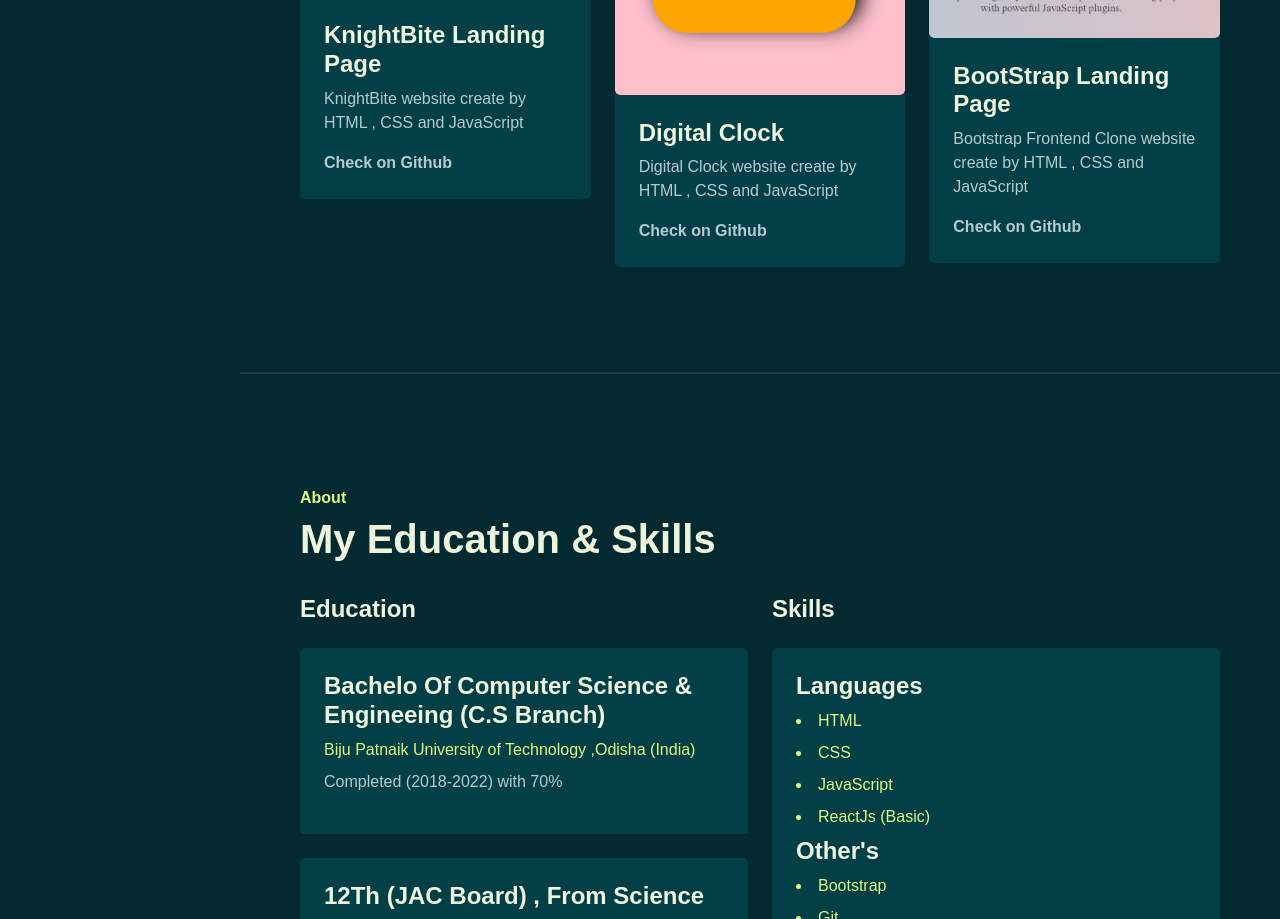
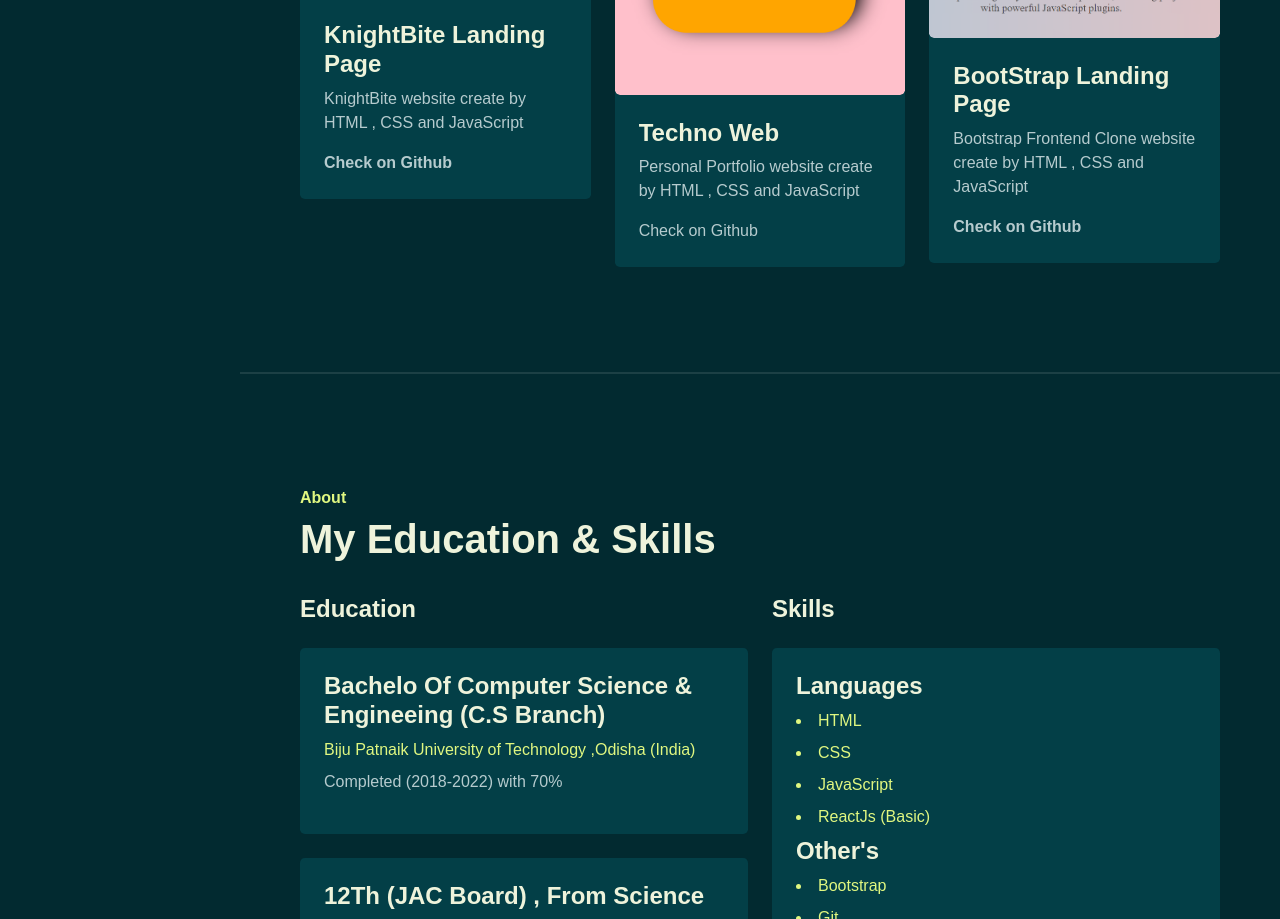
Before and after one commit to sauravkumarbir/portfolio, a plain HTML site: page index.html in a window 1280 px wide. Shown: the part 2026-2945 px from the top of the page. Drawn offline with Linux system fonts and the light colour scheme; files whose address does not match are found by name; a web font is replaced by a local one.

Commit message:
Update index.html

```diff
--- a/index.html
+++ b/index.html
@@ -168,9 +168,9 @@
                                 <img class="rounded-3" src="./Assests/Images/digital clock.png" alt="">
                             </div>
                             <div class="card-custom-content p-4">
-                                <h4>Digital Clock</h4>
-                                <p>Digital Clock website create by HTML , CSS and JavaScript</p>
-                                <a href="https://sauravkumarbir.github.io/digitalclock/" class="link-custom">Check on
+                                <h4>Techno Web</h4>
+                                <p>Personal Portfolio website create by HTML , CSS and JavaScript</p>
+                                <a href="https://sauravkumarbir.github.io/TechnoWeb/">Check on
                                     Github</a>
                             </div>
 
```
